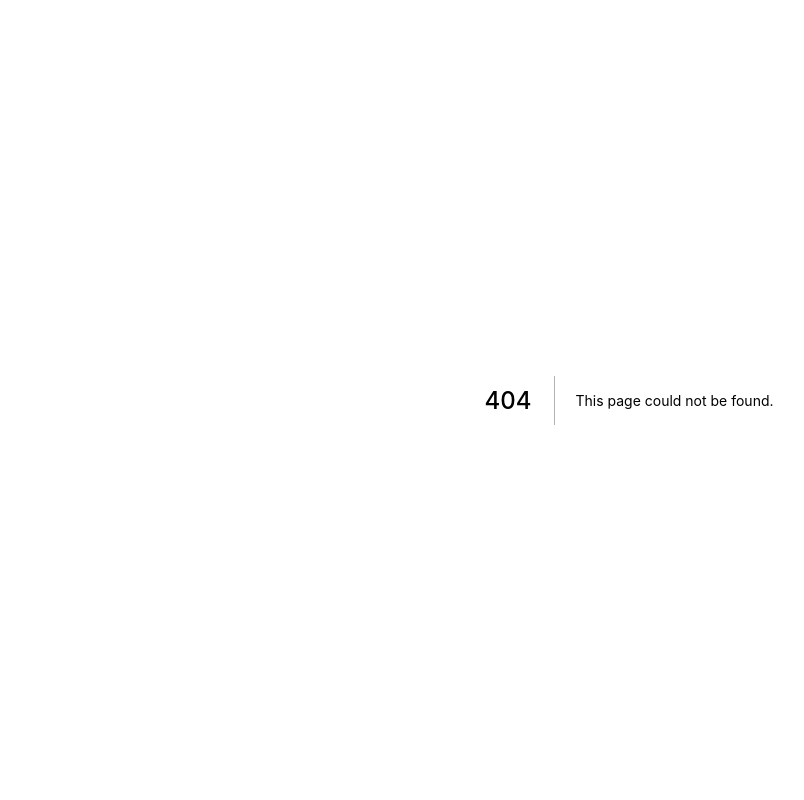
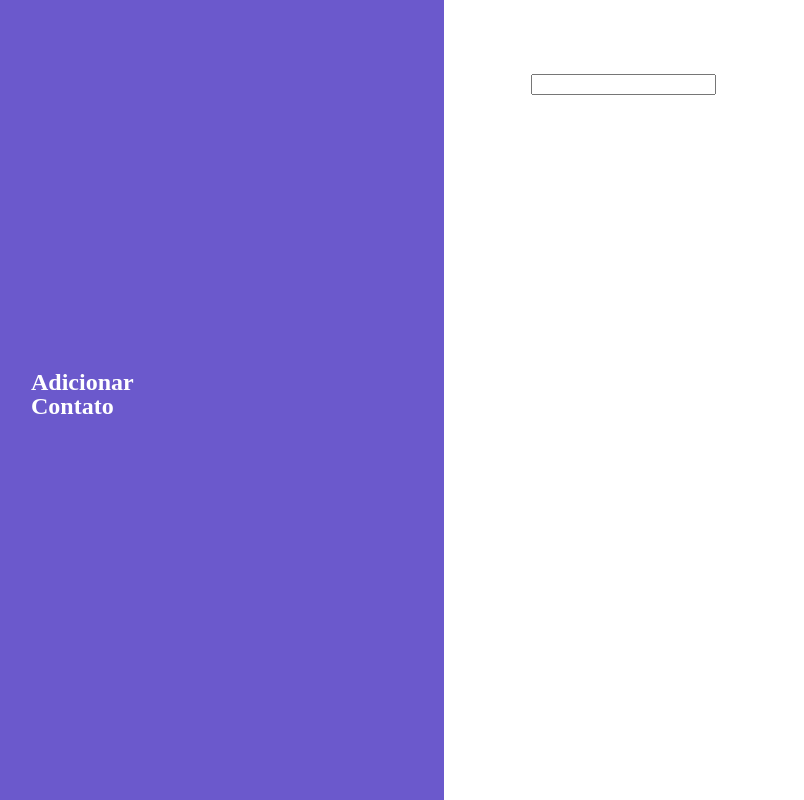
Before and after one commit to WesleyVitor/Contact-list, a Next.js app: page /contact/add in a window 1280 px wide. Before the commit this address had no page. Shown: the whole page, without its empty margins (11-815 px from the left). Built offline with nearby package versions, Linux system fonts and the light colour scheme.

Commit message:
add: Aside for page form

```diff
--- /dev/null
+++ b/components/Form/index.tsx
@@ -0,0 +1,11 @@
+import React from "react";
+
+const Form: React.FC = () => {
+    return (
+        <form>
+            <input type="text" />
+        </form>
+    );
+};
+
+export default Form;
--- /dev/null
+++ b/components/Text/index.tsx
@@ -0,0 +1,15 @@
+import styled from "styled-components";
+
+export const Text = styled.aside`
+    width: 500px;
+    heigth: 100%;
+    display: flex;
+    align-items: center;
+
+    & p {
+        width: 100px;
+        color: #fff;
+        font-weight: 700;
+        font-size: 24px;
+    }
+`;
--- /dev/null
+++ b/pages/contact/add.tsx
@@ -0,0 +1,18 @@
+import React from "react";
+
+import Container from "../../components/Container";
+import Form from "../../components/Form";
+
+import { Text } from "../../components/Text";
+const add: React.FC = () => {
+    return (
+        <Container>
+            <Text>
+                <p>Adicionar Contato</p>
+            </Text>
+            <Form />
+        </Container>
+    );
+};
+
+export default add;
--- a/pages/index.tsx
+++ b/pages/index.tsx
@@ -10,6 +10,7 @@ import prisma from "../lib/prisma";
 
 import { Button } from "../styles/components/Button";
 import Link from "next/link";
+import { Contact } from "@prisma/client";
 export const getStaticProps: GetStaticProps = async () => {
     // await prisma.contact.create({
     //     data: {
@@ -29,7 +30,6 @@ export const getStaticProps: GetStaticProps = async () => {
     //         phone1: "99898765",
     //     },
     // });
-
     const contacts = await prisma.contact.findMany({
         where: {
             isValid: true,
@@ -74,7 +74,7 @@ const index: React.FC<Props> = ({ contacts }) => {
 
             <section>
                 <Button>
-                    <Link href="#">
+                    <Link href="/contact/add">
                         <img
                             src="/assets/Icon.svg"
                             alt="Imagem do butão"
```
